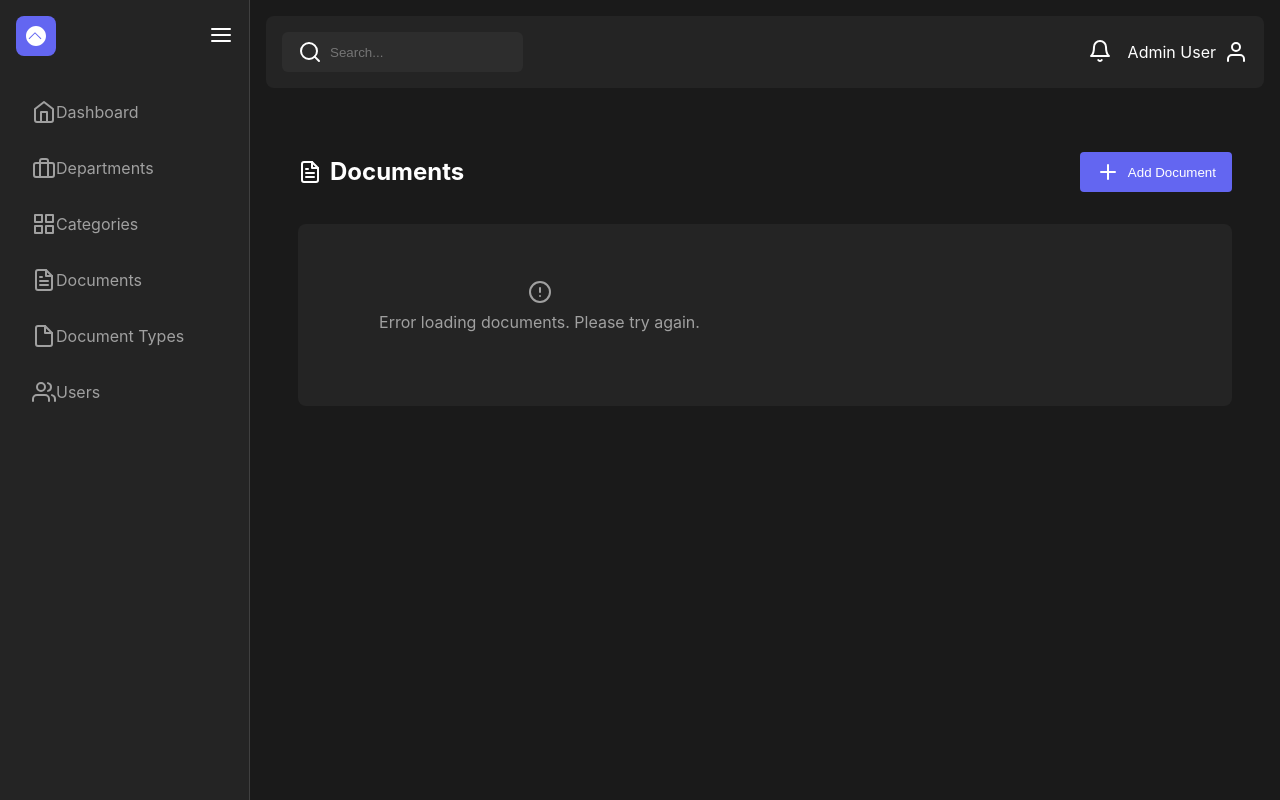
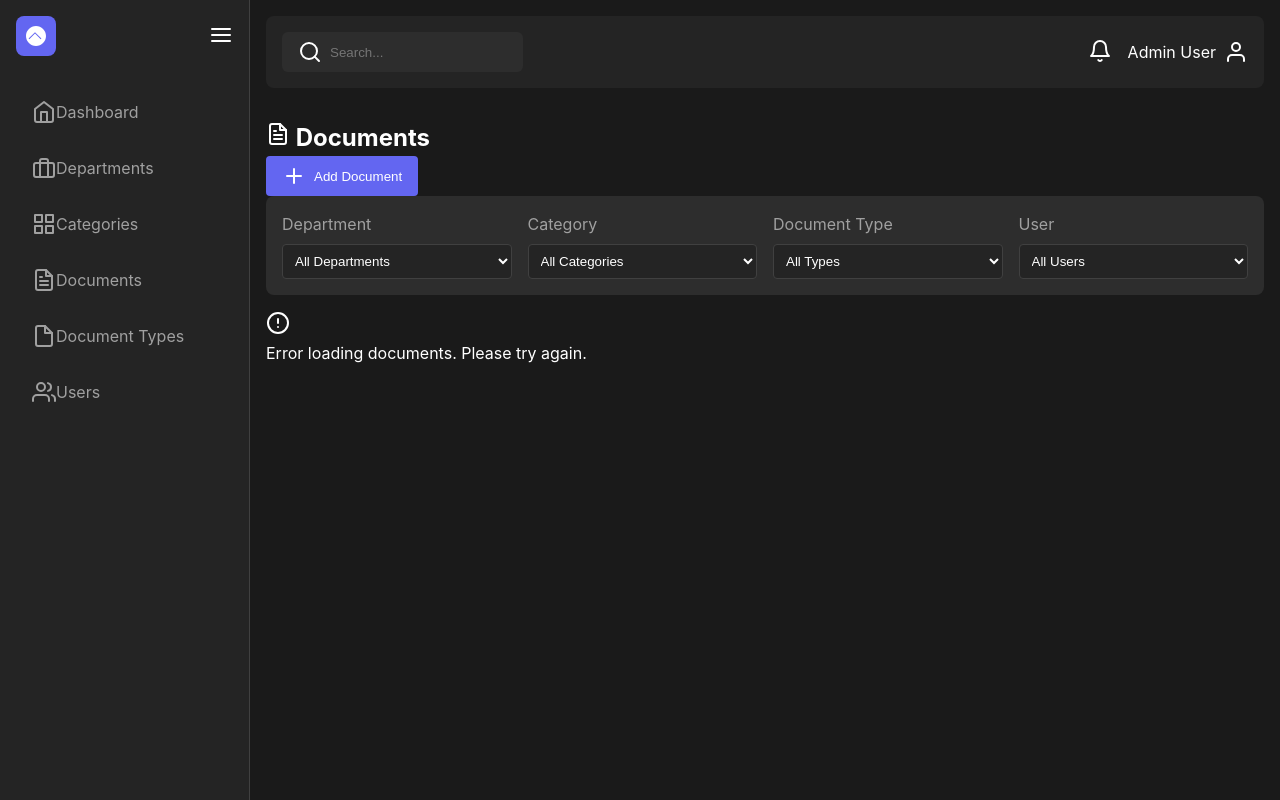
Before and after one commit to RodrigoCastroMoura/DocSmartAdmin, a Flask app: template templates/documents.html in a window 1280 px wide. Run offline with Flask 3, Linux system fonts and the light colour scheme; the template is opened without the code that fills it: most values are stand-ins (such as "Sample title", 1, 10 or a date in 2020).

Commit message:
Agent query: Are document loading and error handling working correctly? Please check: 1. Document loading with filters 2. Error responses for invalid requests 3. Document types loading

```diff
--- a/app.py
+++ b/app.py
@@ -162,14 +162,31 @@
         try:
             params = {
                 'page': request.args.get('page', 1),
-                'per_page': request.args.get('per_page', 10)
+                'per_page': request.args.get('per_page', 10),
+                'department_id': request.args.get('department_id'),
+                'category_id': request.args.get('category_id'),
+                'document_type_id': request.args.get('document_type_id'),
+                'user_id': request.args.get('user_id')
             }
+            # Remove None values
+            params = {k: v for k, v in params.items() if v is not None}
+
             response = requests.get(
                 f'{DOCUMENTS_URL}/companies/{company_id}/documents',
                 headers=headers,
                 params=params
             )
-            return response.json(), response.status_code
+
+            if not response.ok:
+                return jsonify({
+                    'documents': [],
+                    'total': 0,
+                    'page': 1,
+                    'per_page': 10,
+                    'total_pages': 1
+                }), response.status_code
+
+            return response.json(), 200
         except Exception as e:
             print(f'Error fetching documents: {e}')
             return jsonify({
@@ -553,23 +570,6 @@
             print(f"Error deleting user: {e}")
             return jsonify({'error': 'Failed to delete user'}), 500
 
-@app.route('/api/document_types/categories/<category_id>/types')
-@login_required
-def document_types_by_category(category_id):
-    headers = get_auth_headers()
-    try:
-        response = requests.get(
-            f"{DOCUMENT_TYPES_URL}/categories/{category_id}/types",
-            headers=headers
-        )
-        if not response.ok:
-            return jsonify({'error': 'Failed to fetch document types'}), response.status_code
-
-        return response.json(), 200
-    except Exception as e:
-        print(f"Error fetching document types by category: {e}")
-        return jsonify({'error': 'Failed to fetch document types'}), 500
-
 @app.route('/api/document_types', methods=['GET', 'POST'])
 @login_required
 def document_type_api():
@@ -580,19 +580,34 @@
         try:
             params = {
                 'page': request.args.get('page', 1),
-                'per_page': request.args.get('per_page', 10)
+                'per_page': request.args.get('per_page', 10),
+                'company_id': company_id
             }
             response = requests.get(
-                f"{DOCUMENT_TYPES_URL}/companies/{company_id}/types",
+                f"{DOCUMENT_TYPES_URL}",
                 headers=headers,
                 params=params
             )
+
             if not response.ok:
-                return jsonify({'error': 'Failed to fetch document types'}), response.status_code
-            return response.json(), response.status_code
+                return jsonify({
+                    'document_types': [],
+                    'total': 0,
+                    'page': 1,
+                    'per_page': 10,
+                    'total_pages': 1
+                }), response.status_code
+
+            return response.json(), 200
         except Exception as e:
             print(f"Error fetching document types: {e}")
-            return jsonify({'error': 'Failed to fetch document types'}), 500
+            return jsonify({
+                'document_types': [],
+                'total': 0,
+                'page': 1,
+                'per_page': 10,
+                'total_pages': 1
+            }), 500
 
     elif request.method == 'POST':
         try:
@@ -663,5 +678,22 @@
             print(f"Error deleting document type: {e}")
             return jsonify({'error': 'Failed to delete document type'}), 500
 
+@app.route('/api/document_types/categories/<category_id>/types')
+@login_required
+def document_types_by_category(category_id):
+    headers = get_auth_headers()
+    try:
+        response = requests.get(
+            f"{DOCUMENT_TYPES_URL}/categories/{category_id}/types",
+            headers=headers
+        )
+        if not response.ok:
+            return jsonify({'error': 'Failed to fetch document types'}), response.status_code
+
+        return response.json(), 200
+    except Exception as e:
+        print(f"Error fetching document types by category: {e}")
+        return jsonify({'error': 'Failed to fetch document types'}), 500
+
 if __name__ == '__main__':
     app.run(host='0.0.0.0', port=5000)
--- a/templates/documents.html
+++ b/templates/documents.html
@@ -8,6 +8,36 @@
             <i data-feather="plus"></i> Add Document
         </button>
     </div>
+
+    <div class="filter-section">
+        <div class="filter-row">
+            <div class="filter-group">
+                <label for="filterDepartment">Department</label>
+                <select id="filterDepartment" onchange="applyFilters()">
+                    <option value="">All Departments</option>
+                </select>
+            </div>
+            <div class="filter-group">
+                <label for="filterCategory">Category</label>
+                <select id="filterCategory" onchange="applyFilters()">
+                    <option value="">All Categories</option>
+                </select>
+            </div>
+            <div class="filter-group">
+                <label for="filterDocumentType">Document Type</label>
+                <select id="filterDocumentType" onchange="applyFilters()">
+                    <option value="">All Types</option>
+                </select>
+            </div>
+            <div class="filter-group">
+                <label for="filterUser">User</label>
+                <select id="filterUser" onchange="applyFilters()">
+                    <option value="">All Users</option>
+                </select>
+            </div>
+        </div>
+    </div>
+
     <div class="content-grid">
         <div id="documentsContent">
             <div class="documents-grid">
@@ -97,6 +127,67 @@
 let currentPage = 1;
 const perPage = 10;
 let totalPages = 1;
+
+async function loadFilterOptions() {
+    try {
+        // Load departments
+        const deptResponse = await fetch('/api/departments');
+        const departments = await deptResponse.json();
+        populateFilterSelect('filterDepartment', departments);
+
+        // Load categories
+        const catResponse = await fetch('/api/categories');
+        const categories = await catResponse.json();
+        populateFilterSelect('filterCategory', categories.categories);
+
+        // Load document types
+        const typeResponse = await fetch('/api/document_types');
+        const types = await typeResponse.json();
+        populateFilterSelect('filterDocumentType', types.document_types);
+
+        // Load users
+        const userResponse = await fetch('/api/users');
+        const users = await userResponse.json();
+        populateFilterSelect('filterUser', users.users);
+    } catch (error) {
+        console.error('Error loading filter options:', error);
+    }
+}
+
+function populateFilterSelect(selectId, items) {
+    const select = document.getElementById(selectId);
+    if (!select || !items) return;
+
+    const currentValue = select.value;
+    const defaultOption = select.querySelector('option[value=""]');
+    select.innerHTML = '';
+    if (defaultOption) select.appendChild(defaultOption);
+
+    items.forEach(item => {
+        const option = document.createElement('option');
+        option.value = item.id;
+        option.textContent = item.name;
+        select.appendChild(option);
+    });
+
+    if (currentValue) select.value = currentValue;
+}
+
+async function applyFilters() {
+    const filters = {
+        department_id: document.getElementById('filterDepartment').value,
+        category_id: document.getElementById('filterCategory').value,
+        document_type_id: document.getElementById('filterDocumentType').value,
+        user_id: document.getElementById('filterUser').value
+    };
+
+    // Store filters in URL params
+    const params = new URLSearchParams(filters);
+    window.history.replaceState({}, '', `${window.location.pathname}?${params}`);
+
+    // Reload documents with filters
+    await loadDocuments(1, filters);
+}
 
 function getFileIcon(filename) {
     if (!filename) return 'file';
@@ -194,12 +285,18 @@
     }
 }
 
-async function loadDocuments(page = 1) {
+async function loadDocuments(page = 1, filters = {}) {
     const contentDiv = document.getElementById('documentsContent');
     showLoading(contentDiv);
 
     try {
-        const response = await fetch(`/api/documents?page=${page}&per_page=${perPage}`);
+        const params = new URLSearchParams({
+            page: page,
+            per_page: perPage,
+            ...filters
+        });
+
+        const response = await fetch(`/api/documents?${params}`);
         if (!response.ok) throw new Error(`HTTP error! status: ${response.status}`);
         const data = await response.json();
         if (!data) throw new Error('Invalid response format');
@@ -231,7 +328,14 @@
 
 function changePage(newPage) {
     if (newPage >= 1 && newPage <= totalPages) {
-        loadDocuments(newPage);
+        const urlParams = new URLSearchParams(window.location.search);
+        const filters = {
+            department_id: urlParams.get('department_id') || '',
+            category_id: urlParams.get('category_id') || '',
+            document_type_id: urlParams.get('document_type_id') || '',
+            user_id: urlParams.get('user_id') || ''
+        };
+        loadDocuments(newPage, filters);
     }
 }
 
@@ -285,7 +389,9 @@
     const contentDiv = document.getElementById('documentsContent');
     const paginationControls = contentDiv.querySelector('.pagination-controls');
     contentDiv.innerHTML = gridHTML;
-    contentDiv.appendChild(paginationControls);
+    if (paginationControls) {
+        contentDiv.appendChild(paginationControls);
+    }
     feather.replace();
 }
 
@@ -425,10 +531,57 @@
     showModal('addDocumentModal');
 }
 
-document.addEventListener('DOMContentLoaded', () => loadDocuments());
+// Initialize page
+document.addEventListener('DOMContentLoaded', () => {
+    loadFilterOptions();
+
+    // Load documents with any existing URL filters
+    const urlParams = new URLSearchParams(window.location.search);
+    const filters = {
+        department_id: urlParams.get('department_id') || '',
+        category_id: urlParams.get('category_id') || '',
+        document_type_id: urlParams.get('document_type_id') || '',
+        user_id: urlParams.get('user_id') || ''
+    };
+
+    loadDocuments(1, filters);
+});
 </script>
 
 <style>
+.filter-section {
+    background: var(--bg-tertiary);
+    padding: 1rem;
+    border-radius: 8px;
+    margin-bottom: 1rem;
+}
+
+.filter-row {
+    display: flex;
+    gap: 1rem;
+    flex-wrap: wrap;
+}
+
+.filter-group {
+    flex: 1;
+    min-width: 200px;
+}
+
+.filter-group label {
+    display: block;
+    margin-bottom: 0.5rem;
+    color: var(--text-secondary);
+}
+
+.filter-group select {
+    width: 100%;
+    padding: 0.5rem;
+    background: var(--bg-secondary);
+    border: 1px solid var(--border-color);
+    border-radius: 4px;
+    color: var(--text-primary);
+}
+
 .documents-grid {
     display: grid;
     grid-template-columns: repeat(auto-fill, minmax(300px, 1fr));
@@ -603,52 +726,16 @@
     opacity: 0.5;
 }
 
-.pagination-controls {
-    display: flex;
-    justify-content: center;
-    align-items: center;
-    gap: 1rem;
-    margin-top: 1rem;
+.close-btn {
+    background: none;
+    border: none;
+    color: var(--text-primary);
+    cursor: pointer;
+    padding: 0.5rem;
 }
 
-#pageInfo {
-    color: var(--text-secondary);
-}
-
-.page-container {
-    padding: 2rem;
-}
-
-.header-actions {
-    display: flex;
-    justify-content: space-between;
-    align-items: center;
-    margin-bottom: 2rem;
-}
-
-.header-actions h2 {
-    display: flex;
-    align-items: center;
-    gap: 0.5rem;
-    margin: 0;
-}
-
-.content-grid {
-    background-color: var(--bg-secondary);
-    border-radius: 8px;
-    padding: 1.5rem;
-}
-
-.no-data {
-    text-align: center;
-    padding: 2rem;
-    color: var(--text-secondary);
-}
-
-.no-data i {
-    font-size: 2rem;
-    margin-bottom: 0.5rem;
-    opacity: 0.5;
+.close-btn:hover {
+    color: var(--danger-color);
 }
 </style>
 {% endblock %}
```
Also changed, not shown: other parts of templates/documents.html (+16 -46 lines).
